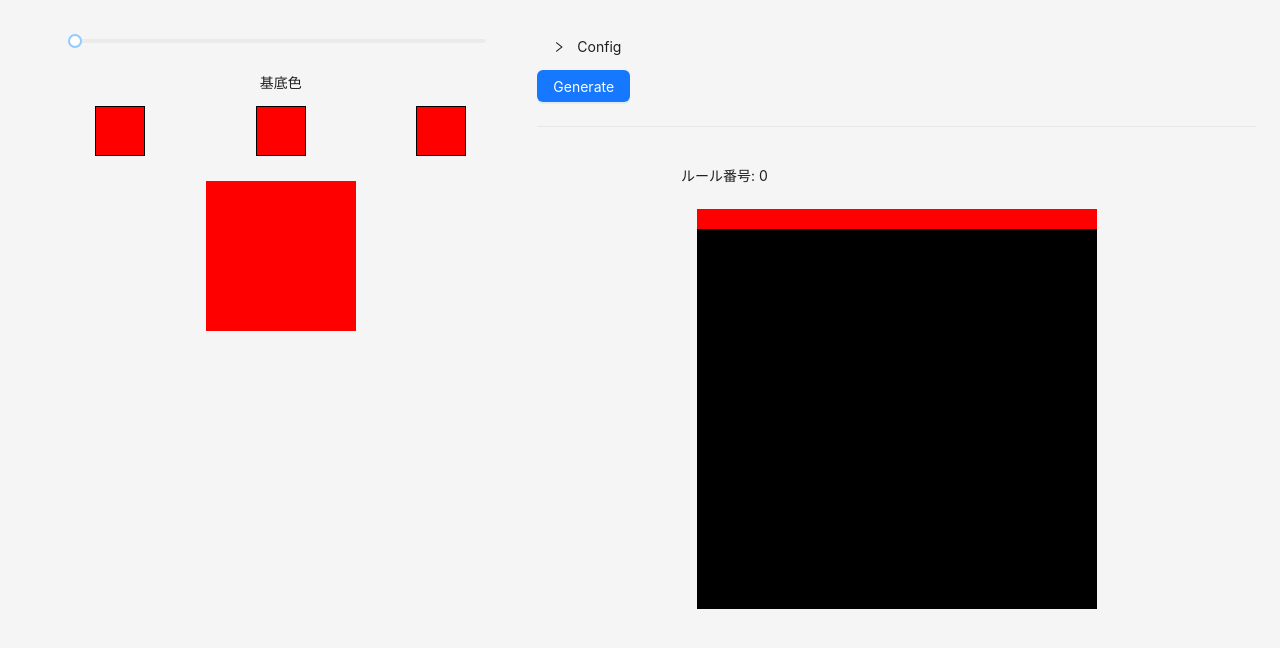
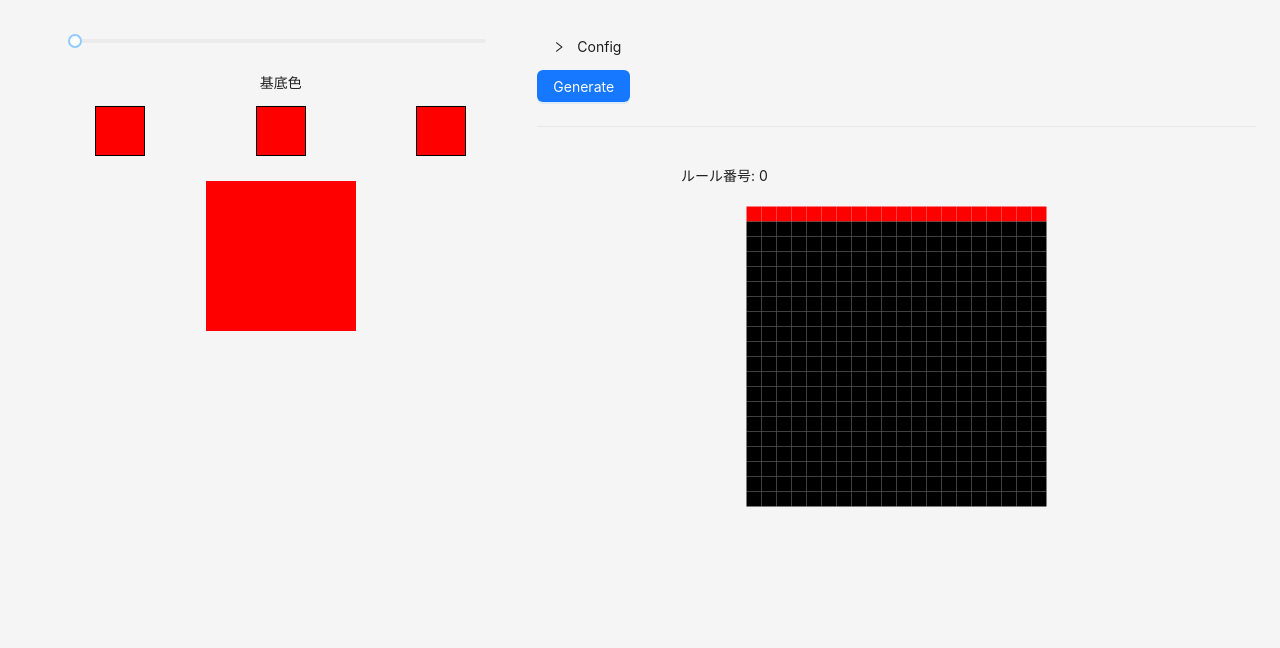
Before and after one commit to yomi8802/colorMaker, a React (Vite) app: page / in a window 1280 px wide. Shown: the top 648 px of the page. Built offline with nearby package versions, Linux system fonts and the light colour scheme.

Commit message:
cellSize変更

```diff
--- a/src/CA.tsx
+++ b/src/CA.tsx
@@ -92,7 +92,7 @@ export const CA = () => {
     U.push(row);
   }
 
-  const cellSize = 20;
+  const cellSize = 15;
   const cellColor: Rgb = { r: 0, g: 0, b: 0 };
   for (let l = 0; l < q; l++) {
     cellColor.r = cellColor.r + U[0][0][l] * buttonColors[l].r;
```
